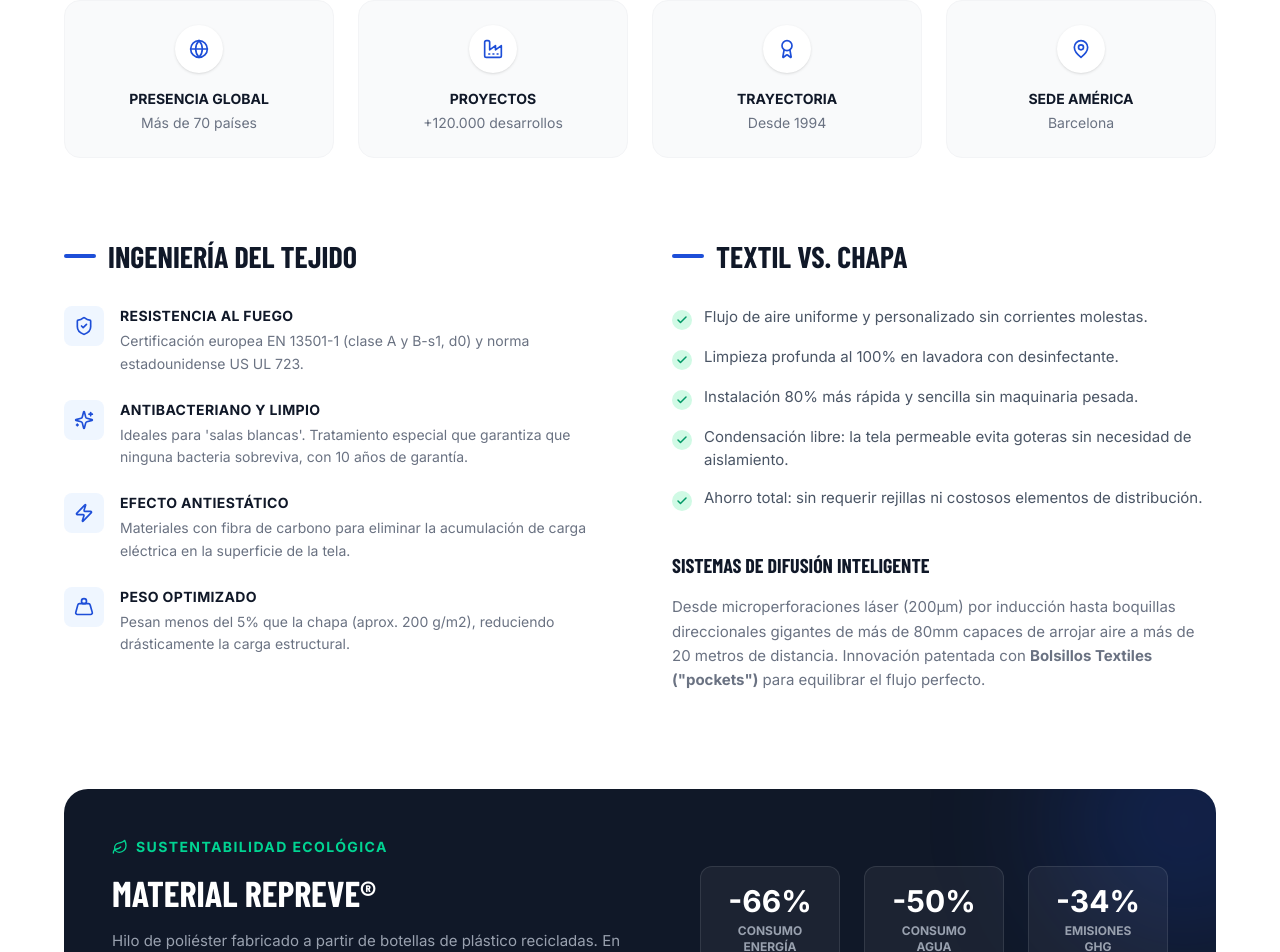
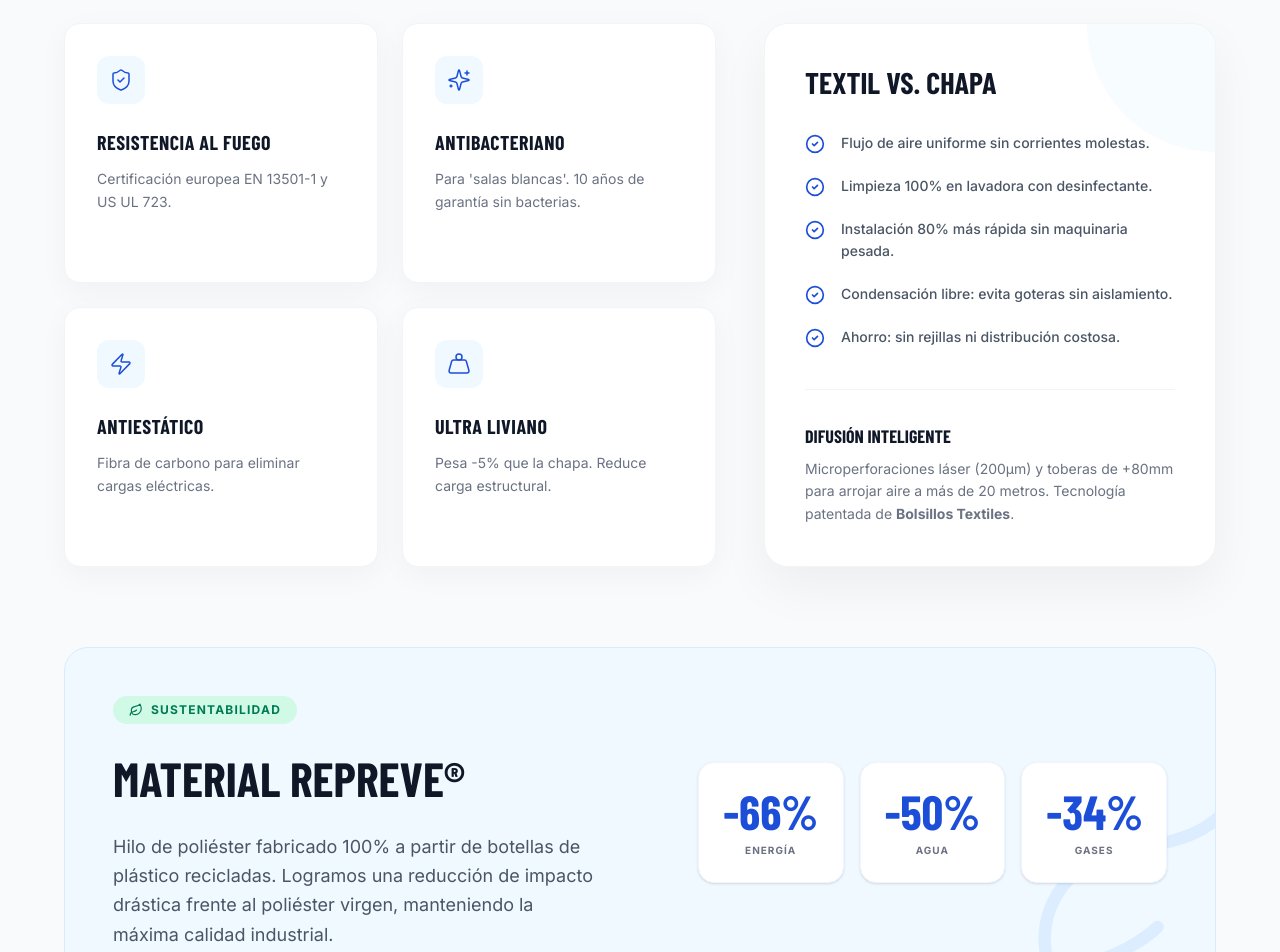
Before and after one commit to OnlyAlayy/4S-Clima, a React (Vite) app: page / in a window 1280 px wide. Shown: the part 4420-5372 px from the top of the page. Built offline with nearby package versions, Linux system fonts and the light colour scheme; a web font is replaced by a local one.

Commit message:
style: completely redesigned ductos textiles section to match premium aesthetic

```diff
--- a/src/components/DuctosTextiles.tsx
+++ b/src/components/DuctosTextiles.tsx
@@ -1,185 +1,165 @@
 import { motion } from 'framer-motion'
-import { Globe, Factory, MapPin, Award, ShieldCheck, Zap, Sparkles, Wind, Weight, Droplets, Leaf } from 'lucide-react'
-
-const stats = [
-  { icon: Globe, label: "Presencia Global", desc: "Más de 70 países" },
-  { icon: Factory, label: "Proyectos", desc: "+120.000 desarrollos" },
-  { icon: Award, label: "Trayectoria", desc: "Desde 1994" },
-  { icon: MapPin, label: "Sede América", desc: "Barcelona" },
-]
+import { ShieldCheck, Sparkles, Zap, Weight, CheckCircle2, Leaf, Globe, Award } from 'lucide-react'
 
 const properties = [
   {
     icon: ShieldCheck,
     title: "Resistencia al Fuego",
-    desc: "Certificación europea EN 13501-1 (clase A y B-s1, d0) y norma estadounidense US UL 723."
+    desc: "Certificación europea EN 13501-1 y US UL 723."
   },
   {
     icon: Sparkles,
-    title: "Antibacteriano y Limpio",
-    desc: "Ideales para 'salas blancas'. Tratamiento especial que garantiza que ninguna bacteria sobreviva, con 10 años de garantía."
+    title: "Antibacteriano",
+    desc: "Para 'salas blancas'. 10 años de garantía sin bacterias."
   },
   {
     icon: Zap,
-    title: "Efecto Antiestático",
-    desc: "Materiales con fibra de carbono para eliminar la acumulación de carga eléctrica en la superficie de la tela."
+    title: "Antiestático",
+    desc: "Fibra de carbono para eliminar cargas eléctricas."
   },
   {
     icon: Weight,
-    title: "Peso Optimizado",
-    desc: "Pesan menos del 5% que la chapa (aprox. 200 g/m2), reduciendo drásticamente la carga estructural."
+    title: "Ultra Liviano",
+    desc: "Pesa -5% que la chapa. Reduce carga estructural."
   },
 ]
 
 const comparisons = [
-  { text: "Flujo de aire uniforme y personalizado sin corrientes molestas." },
-  { text: "Limpieza profunda al 100% en lavadora con desinfectante." },
-  { text: "Instalación 80% más rápida y sencilla sin maquinaria pesada." },
-  { text: "Condensación libre: la tela permeable evita goteras sin necesidad de aislamiento." },
-  { text: "Ahorro total: sin requerir rejillas ni costosos elementos de distribución." },
+  "Flujo de aire uniforme sin corrientes molestas.",
+  "Limpieza 100% en lavadora con desinfectante.",
+  "Instalación 80% más rápida sin maquinaria pesada.",
+  "Condensación libre: evita goteras sin aislamiento.",
+  "Ahorro: sin rejillas ni distribución costosa."
 ]
 
 export default function DuctosTextiles() {
   return (
-    <section id="ductos" className="py-24 bg-white relative overflow-hidden">
+    <section id="ductos" className="py-24 bg-slate-50 relative overflow-hidden">
       <div className="max-w-[1200px] mx-auto px-6 relative z-10">
 
-        {/* Header */}
+        {/* Header (Matching Services style) */}
         <motion.div
           initial={{ opacity: 0, y: 30 }}
           whileInView={{ opacity: 1, y: 0 }}
           viewport={{ once: true, amount: 0.2 }}
-          transition={{ duration: 0.8 }}
-          className="text-center mb-16"
+          transition={{ duration: 1 }}
+          className="mb-16 text-center lg:text-left"
         >
-          <span className="font-sans font-bold tracking-widest text-primary uppercase text-sm mb-4 block">
-            Representantes Prihoda
+          <div className="flex items-center justify-center lg:justify-start gap-4 mb-4">
+            <span className="w-4 h-[1px] bg-primary"></span>
+            <span className="font-display tracking-widest text-primary text-xs font-bold uppercase">
+              REPRESENTANTES PRIHODA DESDE 1994
             </span>
-          <h2 className="font-display text-4xl md:text-5xl font-bold text-gray-900 uppercase tracking-wide mb-6">
+            <span className="hidden lg:block w-4 h-[1px] bg-primary"></span>
+          </div>
+          <h2 className="font-display font-bold text-4xl md:text-6xl text-gray-900 leading-tight mb-6 uppercase">
             Ductos Textiles
           </h2>
-          <p className="text-gray-500 max-w-2xl mx-auto text-lg leading-relaxed">
-            La evolución en distribución de aire. Sistemas textiles a medida que superan en eficiencia, limpieza y sustentabilidad a los conductos tradicionales de chapa metálica.
+          <p className="font-sans text-gray-500 max-w-2xl text-lg leading-relaxed mx-auto lg:mx-0">
+            La evolución absoluta en distribución de aire. Sistemas textiles a medida que superan en eficiencia, higiene y sustentabilidad a los conductos tradicionales de chapa metálica. Más de 120.000 proyectos en 70 países.
           </p>
         </motion.div>
 
-        {/* Stats Grid */}
-        <div className="grid grid-cols-2 md:grid-cols-4 gap-6 mb-20">
-          {stats.map((stat, i) => {
-            const Icon = stat.icon
+        <div className="grid lg:grid-cols-12 gap-12 mb-20">
+
+          {/* Left Column: Properties Grid */}
+          <div className="lg:col-span-7 grid sm:grid-cols-2 gap-6">
+            {properties.map((prop, i) => {
+              const Icon = prop.icon
               return (
                 <motion.div
                   key={i}
-                initial={{ opacity: 0, scale: 0.9 }}
-                whileInView={{ opacity: 1, scale: 1 }}
-                viewport={{ once: true, amount: 0.5 }}
+                  initial={{ opacity: 0, y: 20 }}
+                  whileInView={{ opacity: 1, y: 0 }}
+                  viewport={{ once: true, amount: 0.3 }}
                   transition={{ duration: 0.5, delay: i * 0.1 }}
-                className="bg-gray-50 p-6 rounded-2xl flex flex-col items-center text-center border border-gray-100 hover:border-primary/20 transition-colors"
+                  className="bg-white p-8 rounded-2xl shadow-[0_8px_30px_rgb(0,0,0,0.04)] border border-gray-100 hover:shadow-[0_8px_30px_rgb(29,78,216,0.08)] transition-all duration-300 group"
                 >
-                <div className="w-12 h-12 bg-white rounded-full flex items-center justify-center text-primary shadow-sm mb-4">
-                  <Icon size={20} />
+                  <div className="w-12 h-12 bg-[#f0f9ff] rounded-xl flex items-center justify-center text-primary mb-6 group-hover:scale-110 transition-transform duration-300">
+                    <Icon size={24} strokeWidth={1.5} />
                   </div>
-                <h4 className="font-bold text-gray-900 mb-1 text-sm uppercase">{stat.label}</h4>
-                <p className="text-gray-500 text-sm">{stat.desc}</p>
+                  <h3 className="font-display font-bold text-xl text-gray-900 mb-3 uppercase tracking-wide">
+                    {prop.title}
+                  </h3>
+                  <p className="text-gray-500 text-sm leading-relaxed">
+                    {prop.desc}
+                  </p>
                 </motion.div>
               )
             })}
           </div>
 
-        {/* Dos Columnas: Propiedades vs Comparativa */}
-        <div className="grid lg:grid-cols-2 gap-16 mb-20">
-          {/* Propiedades Técnicas */}
-          <motion.div
-            initial={{ opacity: 0, x: -30 }}
-            whileInView={{ opacity: 1, x: 0 }}
-            viewport={{ once: true, amount: 0.3 }}
-            transition={{ duration: 0.8 }}
-          >
-            <h3 className="font-display text-3xl font-bold text-gray-900 uppercase mb-8 flex items-center gap-3">
-              <span className="w-8 h-1 bg-primary rounded-full"></span>
-              Ingeniería del Tejido
-            </h3>
-            <div className="space-y-6">
-              {properties.map((prop, i) => {
-                const Icon = prop.icon
-                return (
-                  <div key={i} className="flex gap-4">
-                    <div className="flex-shrink-0 w-10 h-10 bg-blue-50 rounded-lg flex items-center justify-center text-primary">
-                      <Icon size={20} />
-                    </div>
-                    <div>
-                      <h4 className="font-bold text-gray-900 text-sm uppercase tracking-wide mb-1">{prop.title}</h4>
-                      <p className="text-gray-500 text-sm leading-relaxed">{prop.desc}</p>
-                    </div>
-                  </div>
-                )
-              })}
-            </div>
-          </motion.div>
-
-          {/* Comparativa & Sistemas */}
+          {/* Right Column: Textil vs Chapa */}
           <motion.div
             initial={{ opacity: 0, x: 30 }}
             whileInView={{ opacity: 1, x: 0 }}
             viewport={{ once: true, amount: 0.3 }}
             transition={{ duration: 0.8 }}
+            className="lg:col-span-5 bg-white p-8 md:p-10 rounded-3xl shadow-[0_20px_50px_rgba(0,0,0,0.05)] border border-gray-100 relative overflow-hidden"
           >
-            <h3 className="font-display text-3xl font-bold text-gray-900 uppercase mb-8 flex items-center gap-3">
-              <span className="w-8 h-1 bg-primary rounded-full"></span>
+            <div className="absolute top-0 right-0 w-32 h-32 bg-[#f0f9ff] rounded-bl-full -z-0 opacity-50"></div>
+            <h3 className="font-display text-3xl font-bold text-gray-900 uppercase mb-8 relative z-10">
               Textil vs. Chapa
             </h3>
-            <ul className="space-y-4 mb-10">
-              {comparisons.map((comp, i) => (
-                <li key={i} className="flex gap-3 items-start">
-                  <div className="mt-1 flex-shrink-0 w-5 h-5 rounded-full bg-emerald-100 flex items-center justify-center text-emerald-600">
-                    <CheckIcon />
+            <ul className="space-y-5 relative z-10">
+              {comparisons.map((text, i) => (
+                <li key={i} className="flex gap-4 items-start group">
+                  <div className="mt-0.5 text-primary group-hover:scale-110 transition-transform">
+                    <CheckCircle2 size={20} strokeWidth={2} />
                   </div>
-                  <p className="text-gray-600 text-[15px]">{comp.text}</p>
+                  <p className="text-gray-600 text-sm font-medium leading-relaxed">{text}</p>
                 </li>
               ))}
             </ul>
 
-            <h3 className="font-display text-xl font-bold text-gray-900 uppercase mb-4">Sistemas de Difusión Inteligente</h3>
-            <p className="text-gray-500 text-[15px] leading-relaxed mb-4">
-              Desde microperforaciones láser (200µm) por inducción hasta boquillas direccionales gigantes de más de 80mm capaces de arrojar aire a más de 20 metros de distancia. Innovación patentada con <strong>Bolsillos Textiles ("pockets")</strong> para equilibrar el flujo perfecto.
+            <div className="mt-10 pt-8 border-t border-gray-100 relative z-10">
+              <h4 className="font-display text-lg font-bold text-gray-900 uppercase mb-2">
+                Difusión Inteligente
+              </h4>
+              <p className="text-gray-500 text-sm leading-relaxed">
+                Microperforaciones láser (200µm) y toberas de +80mm para arrojar aire a más de 20 metros. Tecnología patentada de <strong>Bolsillos Textiles</strong>.
               </p>
+            </div>
           </motion.div>
         </div>
 
-        {/* Sustentabilidad Banner */}
+        {/* Sustentabilidad REPREVE (Rediseñado estilo premium) */}
         <motion.div
           initial={{ opacity: 0, y: 30 }}
           whileInView={{ opacity: 1, y: 0 }}
-          viewport={{ once: true, amount: 0.5 }}
+          viewport={{ once: true, amount: 0.4 }}
           transition={{ duration: 0.8 }}
-          className="bg-gray-900 rounded-3xl p-8 md:p-12 text-white relative overflow-hidden flex flex-col md:flex-row items-center justify-between gap-8"
+          className="bg-[#f0f9ff] rounded-3xl p-8 md:p-12 border border-blue-100 relative overflow-hidden flex flex-col md:flex-row items-center gap-12"
         >
-          {/* Bg decoration */}
-          <div className="absolute -top-24 -right-24 w-64 h-64 bg-primary/20 rounded-full blur-3xl"></div>
+          <div className="absolute -right-20 -bottom-20 text-blue-200/40 z-0">
+            <Leaf size={300} strokeWidth={1} />
+          </div>
 
-          <div className="relative z-10 flex-1">
-            <div className="flex items-center gap-2 text-emerald-400 mb-4 font-bold text-sm uppercase tracking-widest">
-              <Leaf size={16} />
-              <span>Sustentabilidad Ecológica</span>
+          <div className="relative z-10 flex-1 lg:pr-12">
+            <div className="inline-flex items-center gap-2 bg-emerald-100 text-emerald-700 px-4 py-1.5 rounded-full text-xs font-bold uppercase tracking-widest mb-6">
+              <Leaf size={14} />
+              Sustentabilidad
             </div>
-            <h3 className="font-display text-3xl md:text-4xl font-bold uppercase mb-4">Material REPREVE®</h3>
-            <p className="text-gray-400 max-w-xl text-[15px] leading-relaxed">
-              Hilo de poliéster fabricado a partir de botellas de plástico recicladas. En comparación con el poliéster virgen, logramos un impacto drásticamente menor:
+            <h3 className="font-display text-4xl md:text-5xl font-black text-gray-900 uppercase mb-6 leading-tight">
+              Material REPREVE®
+            </h3>
+            <p className="text-gray-600 text-lg leading-relaxed">
+              Hilo de poliéster fabricado 100% a partir de botellas de plástico recicladas. Logramos una reducción de impacto drástica frente al poliéster virgen, manteniendo la máxima calidad industrial.
             </p>
           </div>
 
-          <div className="relative z-10 flex flex-col sm:flex-row gap-6">
-            <div className="text-center bg-white/5 border border-white/10 rounded-xl p-4 min-w-[140px]">
-              <div className="text-3xl font-black text-white mb-1">-66%</div>
-              <div className="text-xs text-gray-400 uppercase font-bold">Consumo<br/>Energía</div>
+          <div className="relative z-10 flex flex-col sm:flex-row gap-4 w-full md:w-auto">
+            <div className="bg-white p-6 rounded-2xl shadow-sm border border-blue-50 text-center flex-1 min-w-[130px]">
+              <div className="font-display text-5xl font-black text-primary mb-2">-66%</div>
+              <div className="text-[10px] text-gray-500 uppercase font-bold tracking-widest">Energía</div>
             </div>
-            <div className="text-center bg-white/5 border border-white/10 rounded-xl p-4 min-w-[140px]">
-              <div className="text-3xl font-black text-white mb-1">-50%</div>
-              <div className="text-xs text-gray-400 uppercase font-bold">Consumo<br/>Agua</div>
+            <div className="bg-white p-6 rounded-2xl shadow-sm border border-blue-50 text-center flex-1 min-w-[130px]">
+              <div className="font-display text-5xl font-black text-primary mb-2">-50%</div>
+              <div className="text-[10px] text-gray-500 uppercase font-bold tracking-widest">Agua</div>
             </div>
-            <div className="text-center bg-white/5 border border-white/10 rounded-xl p-4 min-w-[140px]">
-              <div className="text-3xl font-black text-white mb-1">-34%</div>
-              <div className="text-xs text-gray-400 uppercase font-bold">Emisiones<br/>GHG</div>
+            <div className="bg-white p-6 rounded-2xl shadow-sm border border-blue-50 text-center flex-1 min-w-[130px]">
+              <div className="font-display text-5xl font-black text-primary mb-2">-34%</div>
+              <div className="text-[10px] text-gray-500 uppercase font-bold tracking-widest">Gases</div>
             </div>
           </div>
         </motion.div>
@@ -188,11 +168,3 @@ export default function DuctosTextiles() {
     </section>
   )
 }
-
-function CheckIcon() {
-  return (
-    <svg viewBox="0 0 24 24" fill="none" stroke="currentColor" strokeWidth="3" strokeLinecap="round" strokeLinejoin="round" className="w-3 h-3">
-      <polyline points="20 6 9 17 4 12"></polyline>
-    </svg>
-  )
-}
```
Lines whose indentation alone changed are shown as unchanged.
